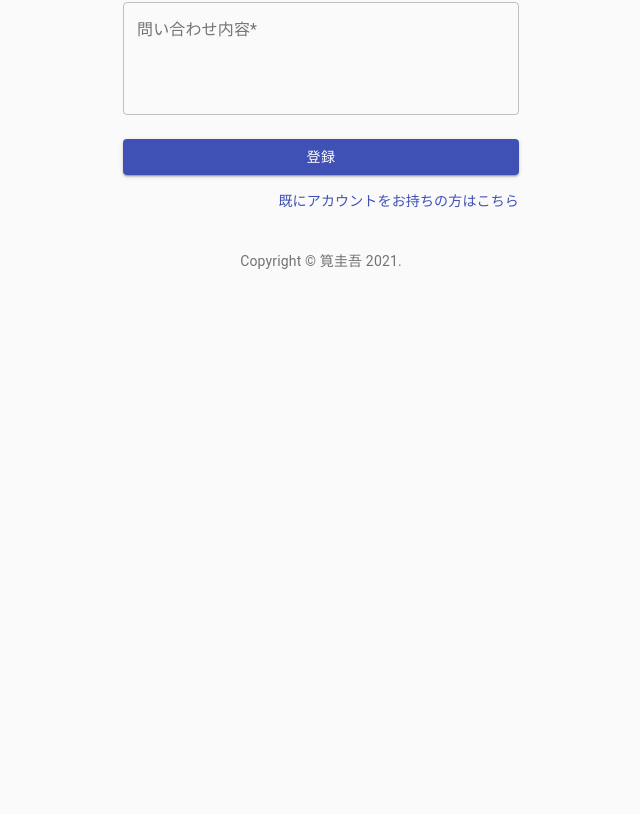
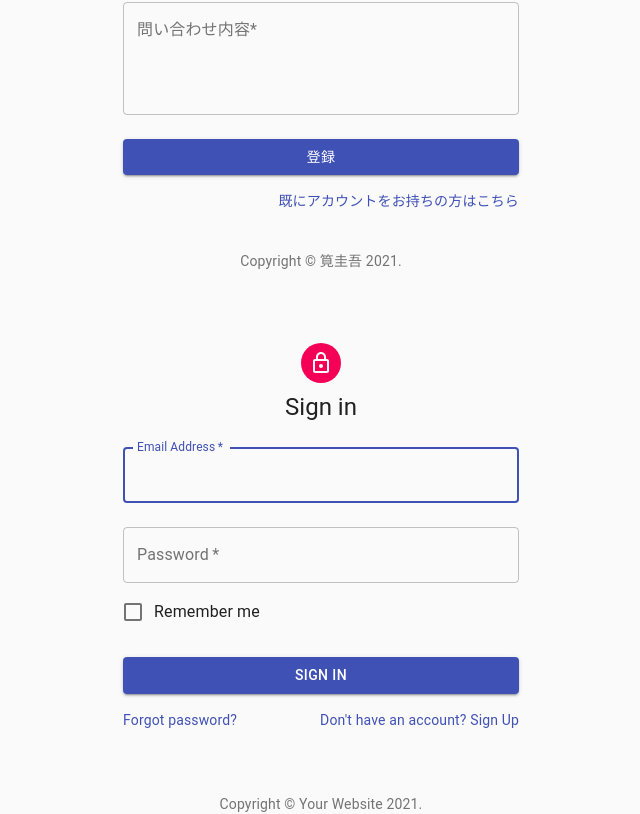
Before and after one commit to kenji-kk/contact-system-react-ts-firebase, a React (Create React App) app: page / in a window 1280 px wide. Shown: the part 555-1369 px from the top of the page, without its empty margins (319-959 px from the left). Before the commit the page ends 826 px from the top, so only its background shows below. Built offline with nearby package versions, Linux system fonts and the light colour scheme.

Commit message:
material-ui導入

```diff
--- a/src/App.js
+++ b/src/App.js
@@ -1,10 +1,12 @@
 import './App.css';
-import {NewGuestPage} from './components/pages/NewGuestPage'
+import { NewGuestPage } from './components/pages/NewGuestPage';
+import { LoginGuestPage } from './components/pages/LoginGuestPage'
 
 function App() {
   return (
     <>
       <NewGuestPage />
+      <LoginGuestPage />
     </>
   );
 }
--- /dev/null
+++ b/src/components/pages/LoginGuestPage.jsx
@@ -0,0 +1,117 @@
+import React from 'react';
+import Avatar from '@material-ui/core/Avatar';
+import Button from '@material-ui/core/Button';
+import CssBaseline from '@material-ui/core/CssBaseline';
+import TextField from '@material-ui/core/TextField';
+import FormControlLabel from '@material-ui/core/FormControlLabel';
+import Checkbox from '@material-ui/core/Checkbox';
+import Link from '@material-ui/core/Link';
+import Grid from '@material-ui/core/Grid';
+import Box from '@material-ui/core/Box';
+import LockOutlinedIcon from '@material-ui/icons/LockOutlined';
+import Typography from '@material-ui/core/Typography';
+import { makeStyles } from '@material-ui/core/styles';
+import Container from '@material-ui/core/Container';
+
+function Copyright() {
+  return (
+    <Typography variant="body2" color="textSecondary" align="center">
+      {'Copyright © '}
+      <Link color="inherit" href="https://material-ui.com/">
+        Your Website
+      </Link>{' '}
+      {new Date().getFullYear()}
+      {'.'}
+    </Typography>
+  );
+}
+
+const useStyles = makeStyles((theme) => ({
+  paper: {
+    marginTop: theme.spacing(8),
+    display: 'flex',
+    flexDirection: 'column',
+    alignItems: 'center',
+  },
+  avatar: {
+    margin: theme.spacing(1),
+    backgroundColor: theme.palette.secondary.main,
+  },
+  form: {
+    width: '100%', // Fix IE 11 issue.
+    marginTop: theme.spacing(1),
+  },
+  submit: {
+    margin: theme.spacing(3, 0, 2),
+  },
+}));
+
+export function LoginGuestPage() {
+  const classes = useStyles();
+
+  return (
+    <Container component="main" maxWidth="xs">
+      <CssBaseline />
+      <div className={classes.paper}>
+        <Avatar className={classes.avatar}>
+          <LockOutlinedIcon />
+        </Avatar>
+        <Typography component="h1" variant="h5">
+          Sign in
+        </Typography>
+        <form className={classes.form} noValidate>
+          <TextField
+            variant="outlined"
+            margin="normal"
+            required
+            fullWidth
+            id="email"
+            label="Email Address"
+            name="email"
+            autoComplete="email"
+            autoFocus
+          />
+          <TextField
+            variant="outlined"
+            margin="normal"
+            required
+            fullWidth
+            name="password"
+            label="Password"
+            type="password"
+            id="password"
+            autoComplete="current-password"
+          />
+          <FormControlLabel
+            control={<Checkbox value="remember" color="primary" />}
+            label="Remember me"
+          />
+          <Button
+            type="submit"
+            fullWidth
+            variant="contained"
+            color="primary"
+            className={classes.submit}
+          >
+            Sign In
+          </Button>
+          <Grid container>
+            <Grid item xs>
+              <Link href="#" variant="body2">
+                Forgot password?
+              </Link>
+            </Grid>
+            <Grid item>
+              <Link href="#" variant="body2">
+                {"Don't have an account? Sign Up"}
+              </Link>
+            </Grid>
+          </Grid>
+        </form>
+      </div>
+      <Box mt={8}>
+        <Copyright />
+      </Box>
+    </Container>
+  );
+}
```
